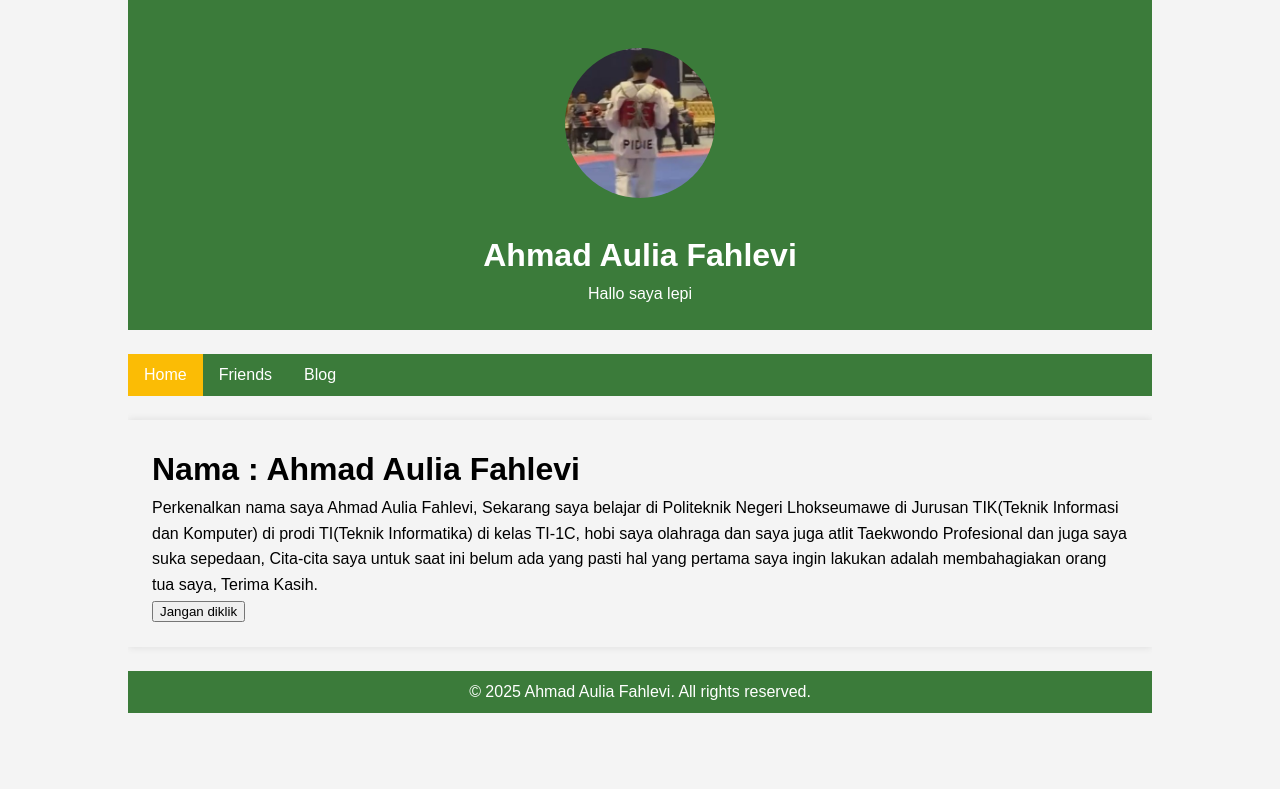
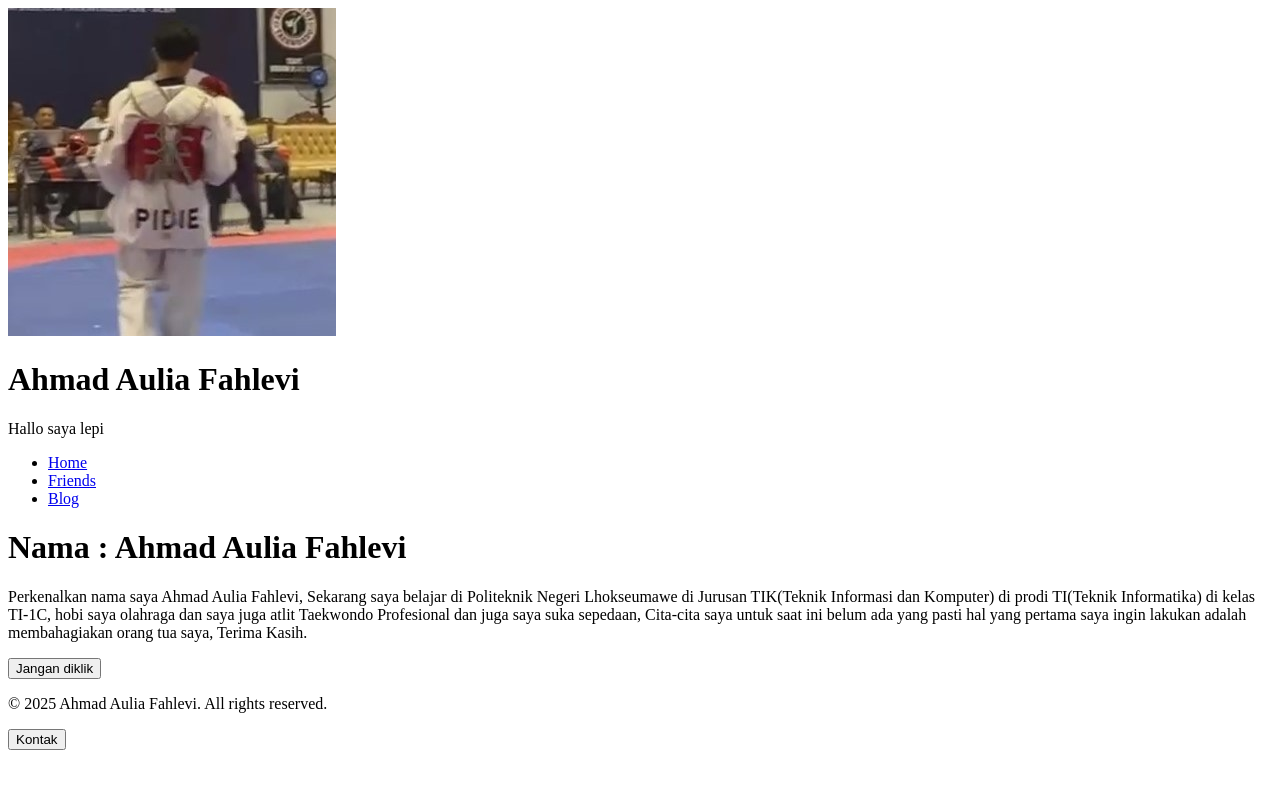
Before and after one commit to lepii1/lepii1.github.io, a Jekyll site: the page built from index.html, in a window 1280 px wide. Shown: the top 789 px of the page. Built offline with Jekyll 4.4.1, drawn with Linux system fonts in a browser that asks for light colours.

Commit message:
initial commit

```diff
--- a/_layouts/default.html
+++ b/_layouts/default.html
@@ -40,6 +40,7 @@
 
         <footer>
             <p>&copy; {{ site.time | date: '%Y' }} {{ site.title }}. All rights reserved.</p>
+            <button onclick="myFunction2()">Kontak</button>
         </footer>
     </div>
 </body>
--- a/_sass/edit.scss
+++ b/_sass/edit.scss
@@ -1,6 +1,6 @@
 $primary-color: #3b7b3a;
 $secondary-color: #fbbc05;
-$font-stack: Helvatica, sans-serif;
+$font-stack: helvetica, sans-serif;
 
 body,
 h1,
--- a/assets/css/styles.scss
+++ b/assets/css/styles.scss
@@ -1,3 +1 @@
----
----
 @use "edit"
--- a/assets/js/scripts.js
+++ b/assets/js/scripts.js
@@ -1,3 +1,7 @@
 function myFunction() {
     alert("Kan dah ku bilang jangan di klik!");
 }
+
+function myFunction2() {
+    alert("Hubungi 0812-8806-1832");
+}
```
